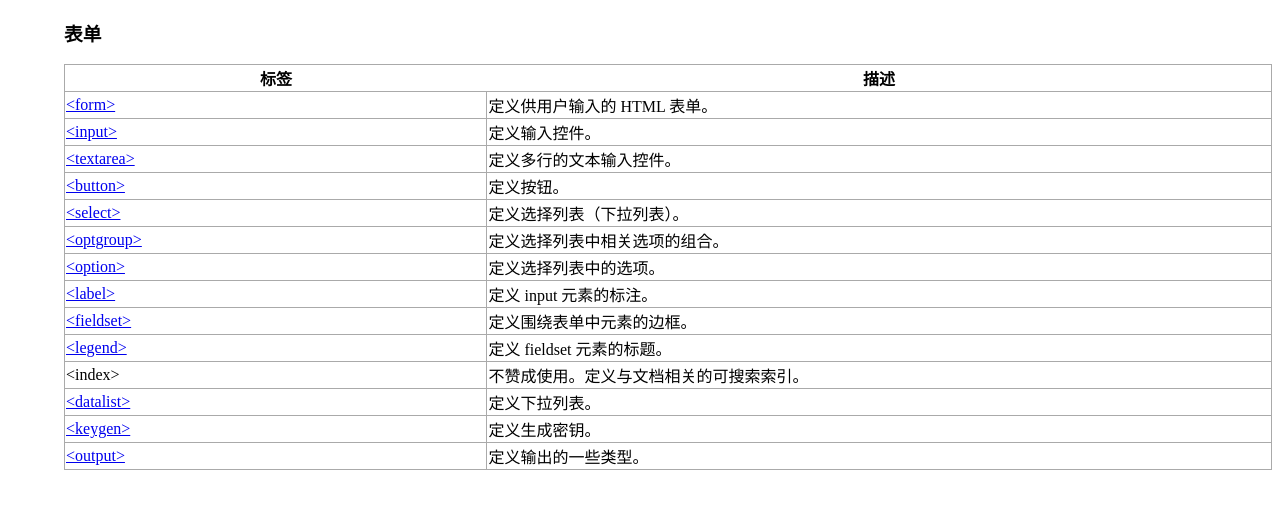
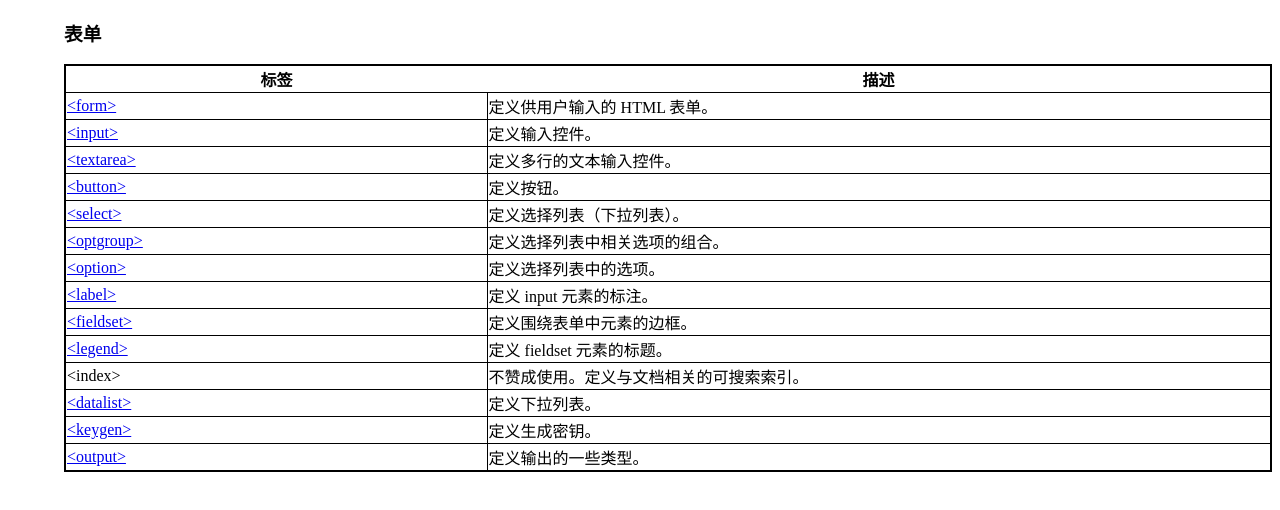
Before and after one commit to iamliaoting/iamliaoting.github.io, a plain HTML site: page basic/form.html in a window 1280 px wide. Drawn offline with Linux system fonts and the light colour scheme.

Commit message:
Update stylesheets.css

```diff
--- a/stylesheets.css
+++ b/stylesheets.css
@@ -67,10 +67,10 @@ iframe {
 table {
     margin-top: 15px;
     border-collapse: collapse;
-    border: 1px solid #aaa;
+    border: 2px solid #000000;
     width: 100%;
     }
 
     table tbody tr td{
-        border: #aaa 1px solid;
+        border: #000000 1px solid;
     }
```
